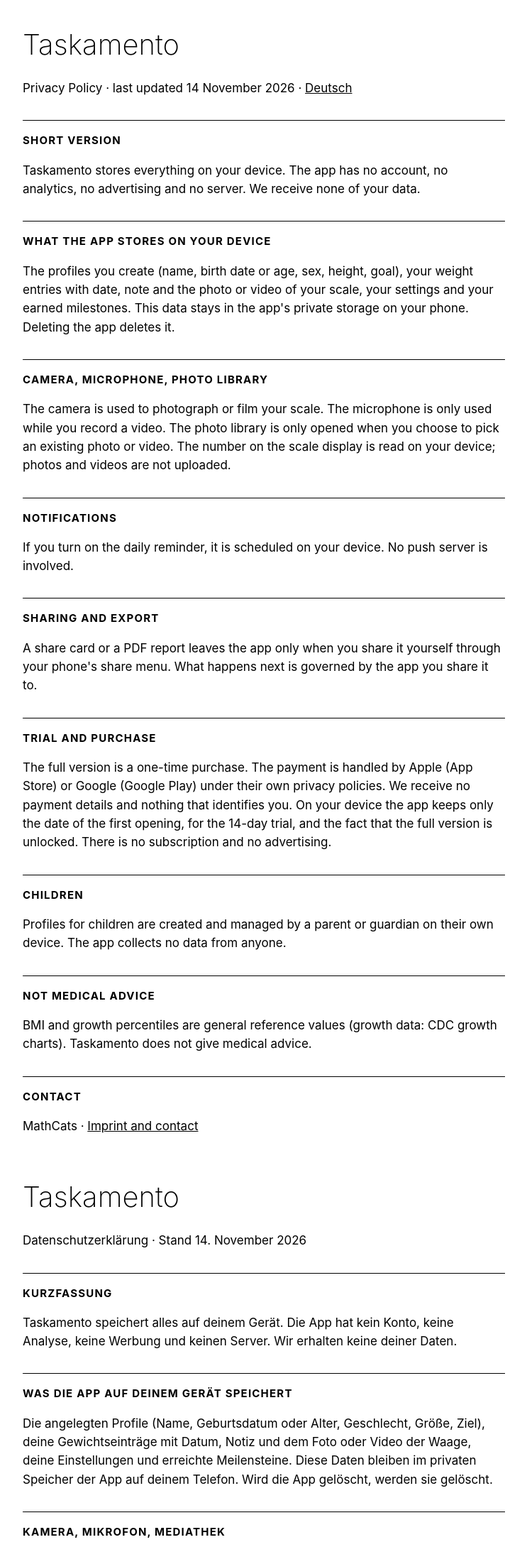
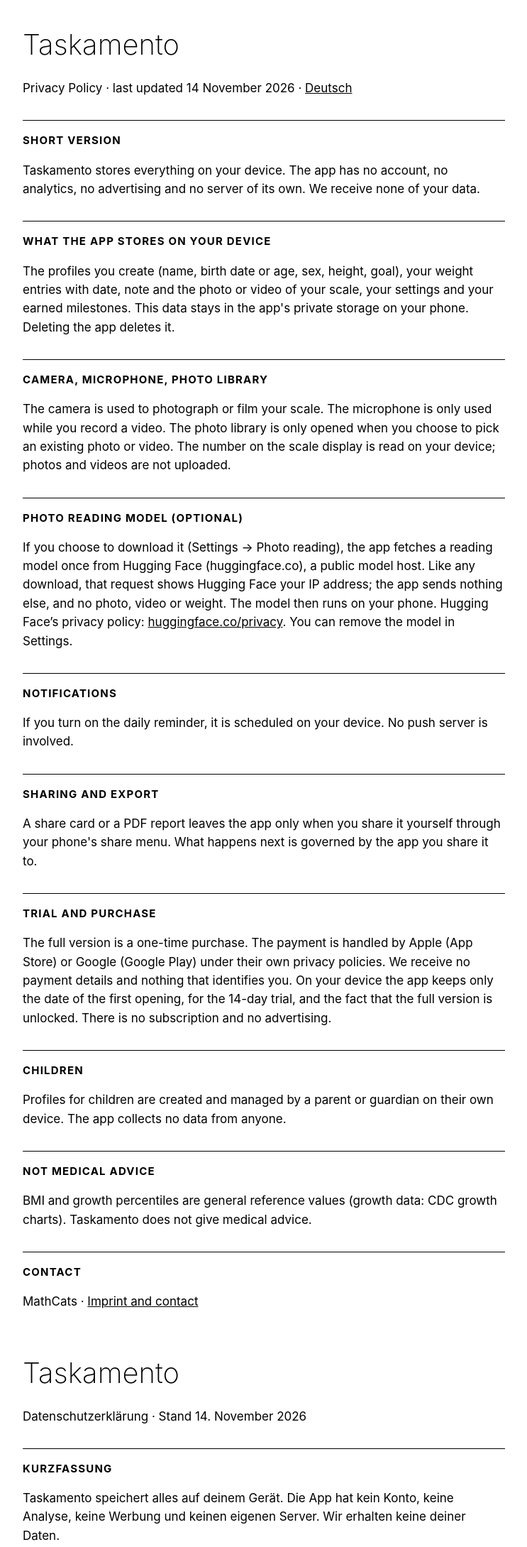
Before and after one commit to MathCatsMathCats/MathCatsMathCats.github.io, a plain HTML site: page taskamento/privacy/index.html in a window 1280 px wide. Shown: the top 2179 px of the page at 71% size, without its empty margins (268-1011 px from the left). Drawn offline with Linux system fonts and the light colour scheme.

Commit message:
Taskamento privacy: the optional photo-reading model download (EN + DE)
Adds the paragraph about the reading model the app can download from
Hugging Face on request (Hugging Face sees the IP address, the app sends
nothing else), and says "no server of its own".

Co-Authored-By: Claude Opus 5.5 <noreply@anthropic.com>

```diff
--- a/taskamento/privacy/index.html
+++ b/taskamento/privacy/index.html
@@ -3,9 +3,10 @@
 <title>Taskamento – Privacy Policy / Datenschutzerklärung</title>
 <style>body{font:17px/1.55 -apple-system,Roboto,Helvetica,Arial,sans-serif;color:#000;background:#fff;max-width:680px;margin:0 auto;padding:32px 16px}h1{font-weight:200;font-size:40px;margin:0 0 4px}h2{font-size:15px;letter-spacing:.08em;text-transform:uppercase;border-top:1px solid #000;padding-top:16px;margin-top:32px}a{color:#000}</style></head><body>
 <h1>Taskamento</h1><p>Privacy Policy · last updated 14 November 2026 · <a href="#de">Deutsch</a></p>
-<h2>Short version</h2><p>Taskamento stores everything on your device. The app has no account, no analytics, no advertising and no server. We receive none of your data.</p>
+<h2>Short version</h2><p>Taskamento stores everything on your device. The app has no account, no analytics, no advertising and no server of its own. We receive none of your data.</p>
 <h2>What the app stores on your device</h2><p>The profiles you create (name, birth date or age, sex, height, goal), your weight entries with date, note and the photo or video of your scale, your settings and your earned milestones. This data stays in the app's private storage on your phone. Deleting the app deletes it.</p>
 <h2>Camera, microphone, photo library</h2><p>The camera is used to photograph or film your scale. The microphone is only used while you record a video. The photo library is only opened when you choose to pick an existing photo or video. The number on the scale display is read on your device; photos and videos are not uploaded.</p>
+<h2>Photo reading model (optional)</h2><p>If you choose to download it (Settings &rarr; Photo reading), the app fetches a reading model once from Hugging Face (huggingface.co), a public model host. Like any download, that request shows Hugging Face your IP address; the app sends nothing else, and no photo, video or weight. The model then runs on your phone. Hugging Face&rsquo;s privacy policy: <a href="https://huggingface.co/privacy">huggingface.co/privacy</a>. You can remove the model in Settings.</p>
 <h2>Notifications</h2><p>If you turn on the daily reminder, it is scheduled on your device. No push server is involved.</p>
 <h2>Sharing and export</h2><p>A share card or a PDF report leaves the app only when you share it yourself through your phone's share menu. What happens next is governed by the app you share it to.</p>
 <h2>Trial and purchase</h2><p>The full version is a one-time purchase. The payment is handled by Apple (App Store) or Google (Google Play) under their own privacy policies. We receive no payment details and nothing that identifies you. On your device the app keeps only the date of the first opening, for the 14-day trial, and the fact that the full version is unlocked. There is no subscription and no advertising.</p>
@@ -13,9 +14,10 @@
 <h2>Not medical advice</h2><p>BMI and growth percentiles are general reference values (growth data: CDC growth charts). Taskamento does not give medical advice.</p>
 <h2>Contact</h2><p>MathCats · <a href="https://makohippo.com/impressum/">Imprint and contact</a></p>
 <h1 id="de" style="margin-top:56px">Taskamento</h1><p>Datenschutzerklärung · Stand 14. November 2026</p>
-<h2>Kurzfassung</h2><p>Taskamento speichert alles auf deinem Gerät. Die App hat kein Konto, keine Analyse, keine Werbung und keinen Server. Wir erhalten keine deiner Daten.</p>
+<h2>Kurzfassung</h2><p>Taskamento speichert alles auf deinem Gerät. Die App hat kein Konto, keine Analyse, keine Werbung und keinen eigenen Server. Wir erhalten keine deiner Daten.</p>
 <h2>Was die App auf deinem Gerät speichert</h2><p>Die angelegten Profile (Name, Geburtsdatum oder Alter, Geschlecht, Größe, Ziel), deine Gewichtseinträge mit Datum, Notiz und dem Foto oder Video der Waage, deine Einstellungen und erreichte Meilensteine. Diese Daten bleiben im privaten Speicher der App auf deinem Telefon. Wird die App gelöscht, werden sie gelöscht.</p>
 <h2>Kamera, Mikrofon, Mediathek</h2><p>Die Kamera wird benutzt, um die Waage zu fotografieren oder zu filmen. Das Mikrofon wird nur während einer Videoaufnahme benutzt. Die Mediathek wird nur geöffnet, wenn du ein vorhandenes Foto oder Video auswählst. Die Zahl auf der Anzeige wird auf deinem Gerät gelesen; Fotos und Videos werden nicht hochgeladen.</p>
+<h2>Lesemodell für Fotos (freiwillig)</h2><p>Wenn du es lädst (Einstellungen &rarr; Foto-Ablesung), holt die App einmalig ein Lesemodell von Hugging Face (huggingface.co), einem öffentlichen Modell-Anbieter. Wie bei jedem Download sieht Hugging Face dabei deine IP-Adresse; die App sendet sonst nichts, kein Foto, kein Video und kein Gewicht. Das Modell läuft danach auf deinem Handy. Datenschutz bei Hugging Face: <a href="https://huggingface.co/privacy">huggingface.co/privacy</a>. Du kannst das Modell in den Einstellungen entfernen.</p>
 <h2>Mitteilungen</h2><p>Die tägliche Erinnerung wird, wenn du sie einschaltest, auf deinem Gerät geplant. Es ist kein Push-Server beteiligt.</p>
 <h2>Teilen und Export</h2><p>Eine Teilen-Karte oder ein PDF-Bericht verlässt die App nur, wenn du sie selbst über das Teilen-Menü deines Telefons weitergibst. Danach gelten die Regeln der App, an die du teilst.</p>
 <h2>Testphase und Kauf</h2><p>Die Vollversion ist ein einmaliger Kauf. Die Zahlung wird von Apple (App Store) oder Google (Google Play) nach deren eigenen Datenschutzbestimmungen abgewickelt. Wir erhalten keine Zahlungsdaten und nichts, was dich identifiziert. Auf deinem Gerät speichert die App nur das Datum des ersten Öffnens, für die 14-tägige Testphase, und dass die Vollversion freigeschaltet ist. Es gibt kein Abo und keine Werbung.</p>
```
